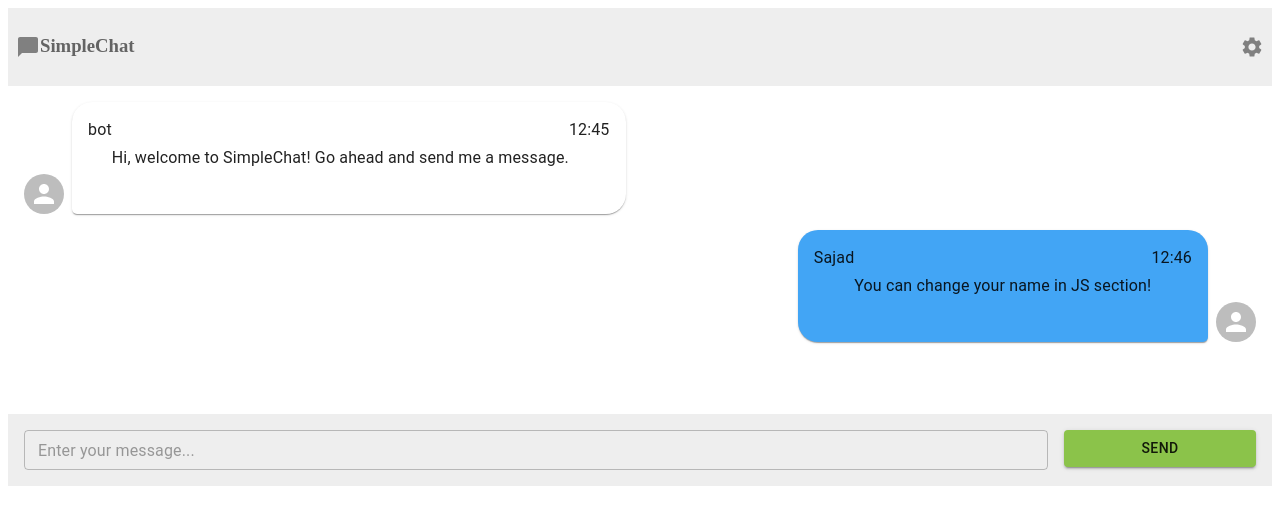
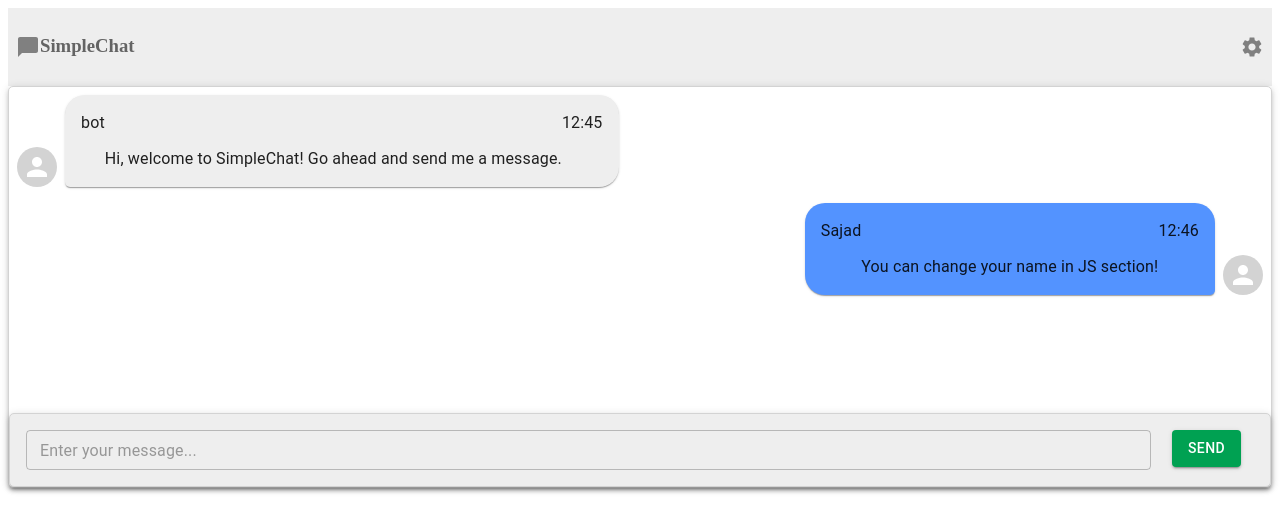
Before and after one commit to xXproZz/SimpleChat, a React (Create React App) app: page / in a window 1280 px wide. Shown: the top 532 px of the page. Built offline with nearby package versions, Linux system fonts and the light colour scheme.

Commit message:
Update Chat.js

```diff
--- a/src/Components/Chat.js
+++ b/src/Components/Chat.js
@@ -1,7 +1,6 @@
 import * as React from "react";
 import './Chat.module.css'
-import { lightGreen } from '@mui/material/colors';
-import { styled } from '@mui/material/styles';
+import { createTheme } from '@mui/material/styles';
 import {
   Box,
   TextField,
@@ -11,6 +10,8 @@ import {
   Grid,
   Paper,
 } from "@mui/material";
+import { green } from "@mui/material/colors";
+import { ThemeProvider } from "@emotion/react";
 
 
 const messages = [
@@ -32,13 +33,16 @@ const ChatUI = () => {
     setInput(event.target.value);
   };
 
-  const ColorButton = styled(Button)(({ theme }) => ({
-    color: theme.palette.getContrastText(lightGreen[500]),
-    backgroundColor: lightGreen[500],
-    '&:hover': {
-      backgroundColor: lightGreen[700],
-    },
-  }));
+  const theme = createTheme({
+    palette: {
+      primary: {
+        main: green[500],
+      },
+      secondary: {
+        main: '#00a152'
+      },
+      }
+      });
 
   return (
 
@@ -49,22 +53,32 @@ const ChatUI = () => {
         display: "flex",
         flexDirection: "column",
         bgcolor: "white",
+        border: 1,
+        borderColor: "lightgrey",
+        boxShadow: 3,
+        borderRadius: '5px',
       }}
     >
-      <Box sx={{ flexGrow: 1, overflow: "auto", p: 2 }}>
+      <Box sx={{ flexGrow: 1,
+         overflow: "auto",
+          p: 1 }}>
         {messages.map((message) => (
-          <Message key={message.id} message={message} />
+        <Message key={message.id} message={message} />
         ))}
       </Box>
       <Box sx={{
         p: 2,
         backgroundColor: "grey.200",
-        borderTopColor:'black',
-        borderColor: 'text.primary',
+        border: 1,
+        borderColor: "lightgrey",
+        boxShadow: 3,
+        borderRadius: '5px'
 
          }}>
-        <Grid container spacing={2}>
-          <Grid item xs={10}>
+        <Grid container spacing={1}
+        backgroundColor=''>
+          <Grid item xs={11}
+          >
             <TextField
               size="small"
               fullWidth
@@ -74,15 +88,17 @@ const ChatUI = () => {
               onChange={handleInputChange}
             />
           </Grid>
-          <Grid item xs={2}>
-          <ColorButton variant="contained"
+
+          <Grid item xs={1}>
+          <ThemeProvider theme={theme}>
+          <Button variant="contained"
+          color="secondary"
           size="medium"
-          fullWidth
           onClick={handleSend}
           >
               Send
-          </ColorButton>
-
+          </Button>
+          </ThemeProvider>
           </Grid>
         </Grid>
       </Box>
@@ -100,8 +116,8 @@ const Message = ({ message }) => {
       sx={{
         display: "flex",
         justifyContent: isBot ? "flex-start" : "flex-end",
+
         mb: 2,
-
       }}
     >
       {/* caixa dos avatares redondos */}
@@ -110,9 +126,10 @@ const Message = ({ message }) => {
           display: "flex",
           flexDirection: isBot ? "row" : "row-reverse",
           alignItems: "end",
+
         }}
       >
-        <Avatar sx={{ bgcolor: isBot ? ".main" : ".main" }}>
+        <Avatar sx={{ bgcolor: "lightgray" }}>
           {isBot ? "" : ""}
         </Avatar>
 
@@ -122,29 +139,30 @@ const Message = ({ message }) => {
             p: 2,
             ml: isBot ? 1 : 0,
             mr: isBot ? 0 : 1,
-            backgroundColor: isBot ? ".light" : "primary.light",
+            backgroundColor: isBot ? "#eeeeee" : "#5393ff",
             borderRadius: isBot ? "20px 20px 20px 5px" : "20px 20px  5px  20px ",
 
           }}
         >
 
-         <Box sx={{
+          <Box sx={{
             display: "flex",
             justifyContent:"space-between",
-            alignSelf:"flex-end",
-            height: 80,
+            alignSelf:"end",
+
           }}>
           < Typography > {message.sender} </ Typography >
 
            <Grid
             container
             direction="row"
-            alignContent='center'
+            alignContent='end'
+            height= {60}
              >
-
           < Typography > {message.text} </ Typography >
             </Grid>
           < Typography > {message.time} </ Typography >
+
           </Box>
         </ Paper >
       </ Box >
```
